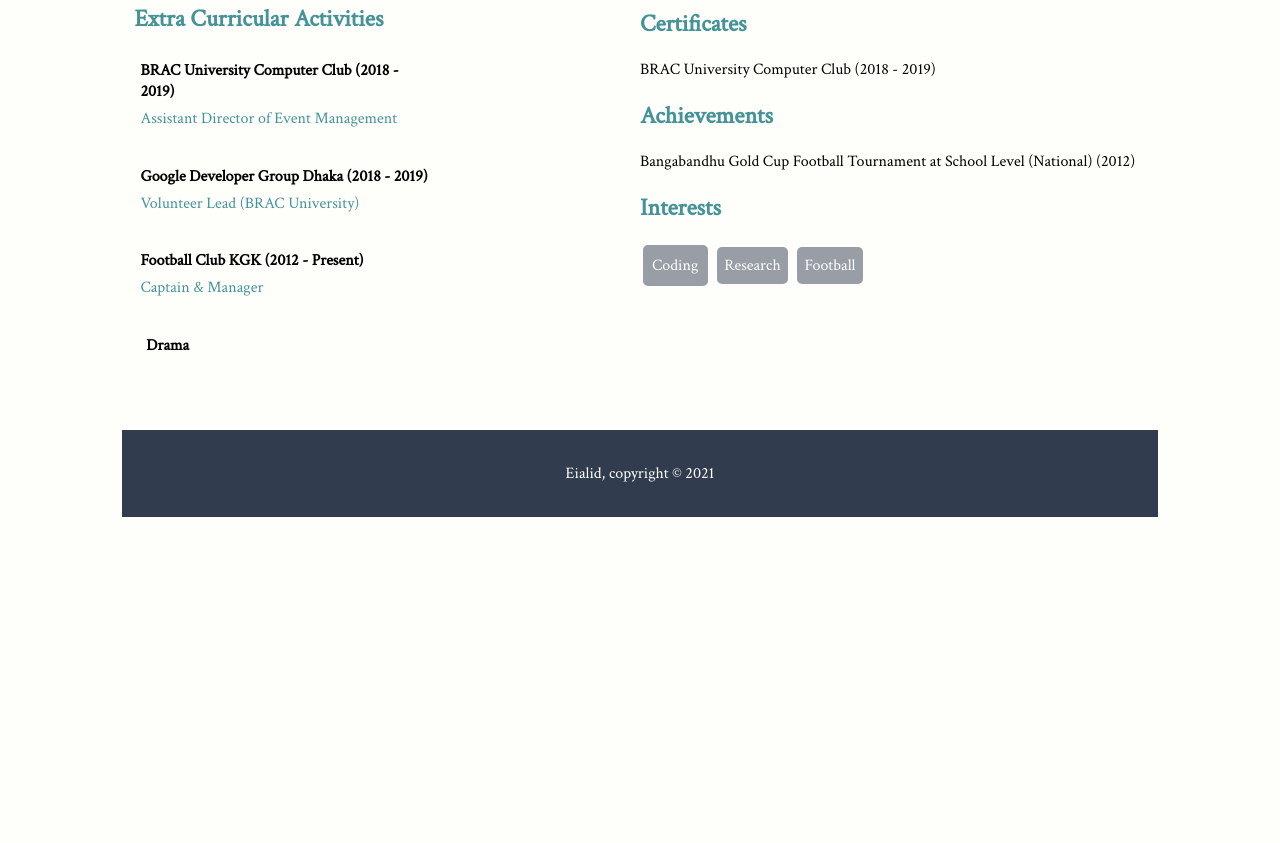
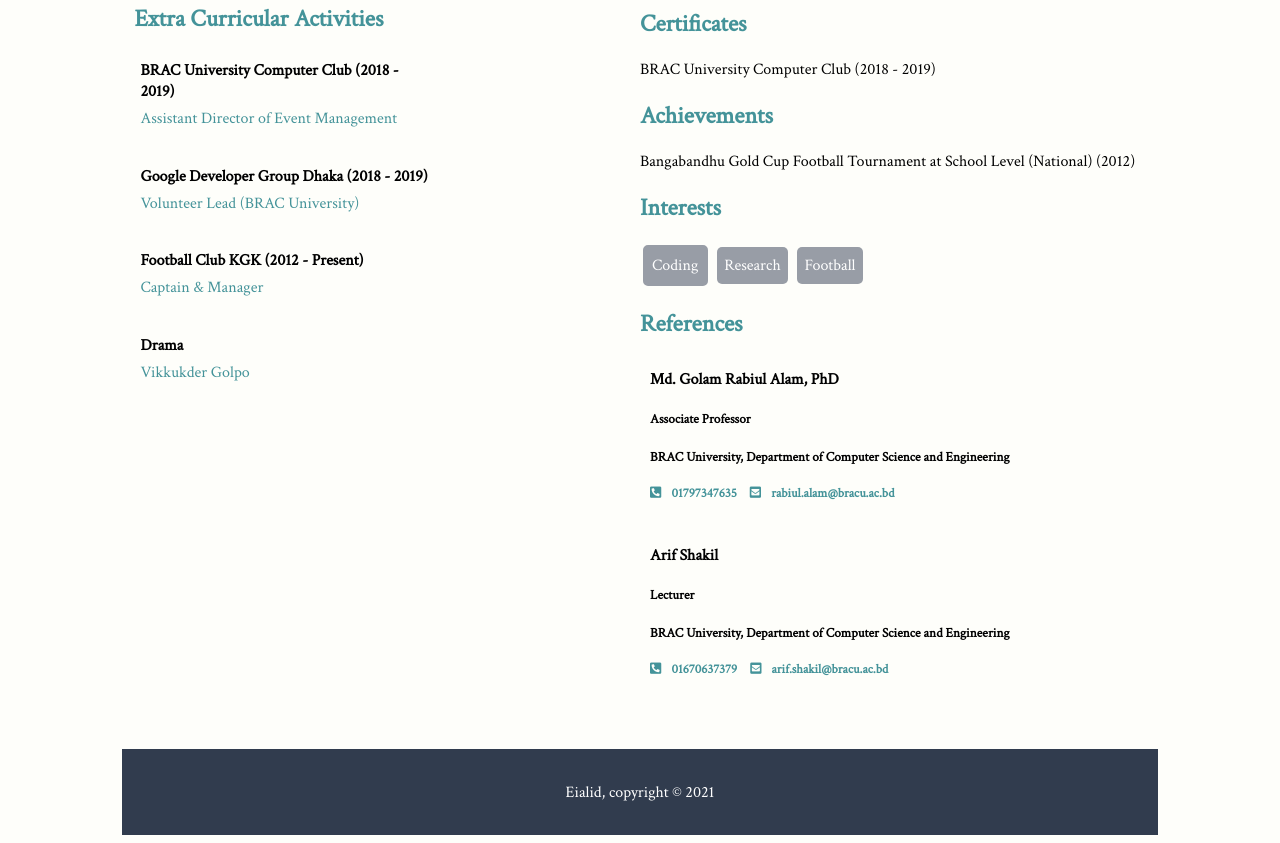
Before and after one commit to EialidJoy/resume, a plain HTML site: page index.html in a window 1280 px wide. Shown: the part 1010-1853 px from the top of the page. Before the commit the page ends 1535 px from the top, so only its background shows below. Drawn offline with Linux system fonts and the light colour scheme.

Commit message:
index.html

```diff
--- a/index.html
+++ b/index.html
@@ -22,6 +22,7 @@
 	<meta name="keywords" content="A resume for professional uses">
 	<meta name="author" content="Eialid Ahmed Joy">
 	<title>Eialid Ahmed Joy | Welcome </title>
+	<!-- <link rel="shortcut icon" href=""> -->
 	<link rel="stylesheet" type="text/css" href="style.css">
 	<link rel="preconnect" href="https://fonts.gstatic.com">
 	<link href="https://fonts.googleapis.com/css2?family=Crimson+Text&display=swap" rel="stylesheet">
@@ -138,11 +139,6 @@
 			</div>
 
 
-
-
-
-
-
 			<!-- extra curricular section -->
 			<div id="extraCurriculars">
 				<h2>Extra Curricular Activities</h2>
@@ -167,11 +163,22 @@
 					</div>
 				</div>
 				<div class="movingRight">
-					<h4><a href="https://www.youtube.com/watch?v=5UX7YxagFyM" target="_blank"><span>Drama</span></a></h4>
+					<h4>Drama</h4>
+					<div class="yearAndGrade">
+						<h7><a  class="drama" href="https://www.youtube.com/watch?v=5UX7YxagFyM" target="_blank"><span>Vikkukder Golpo</span></a></h7>
+					</div>
 				</div>
+
 
 			</div>
 
+			<!-- interests -->
+
+<!-- 			<div id="skills">
+					<h2>Interests</h2>
+					<span class="interest">Coding</span> <span>Research</span> <span>Football</span>
+			</div>
+ -->
 		</section>
 
 
@@ -261,6 +268,30 @@
 					<span class="interest">Coding</span> <span>Research</span> <span>Football</span>
 				</div>
 
+				<!-- References -->
+				<div id="reference">
+					<h2>References</h2>
+
+					<h4><a href="https://www.bracu.ac.bd/about/people/md-golam-rabiul-alam-phd" target="_blank">Md. Golam Rabiul Alam, PhD </a></h4>
+
+					<h5>Associate Professor</h5>
+					<h5>BRAC University, Department of Computer Science and Engineering</h5>
+					<div class="references">
+							<h6><i class="fas fa-phone-square-alt"></i>01797347635 <i class="fas fa-envelope-square"></i>rabiul.alam@bracu.ac.bd</h6>
+							<!-- <h6><i class="fas fa-envelope-square"></i>rabiul.alam@bracu.ac.bd</h6> -->
+					</div>
+
+
+					<h4><a href="https://www.bracu.ac.bd/about/people/arif-shakil" target="_blank">Arif Shakil</a></h4>
+
+					<h5>Lecturer</h5>
+					<h5>BRAC University, Department of Computer Science and Engineering</h5>
+					<div class="references">
+
+							<h6><i class="fas fa-phone-square-alt"></i>01670637379 <i class="fas fa-envelope-square"></i>arif.shakil@bracu.ac.bd</h6>
+					</div>
+				</div>
+
 		</aside>
 	</div>
 	<footer>
--- a/style.css
+++ b/style.css
@@ -85,6 +85,10 @@ a{
 	color: black;
 }
 
+.drama{
+	color: #449399;
+}
+
 a:hover{
 	font-weight: bold;
 }
@@ -124,6 +128,7 @@ a:hover{
 }
 
 .skills span {
+
 	background-color: #989da6;
 	color: #ffffff;
 	margin: 0.5%!important;
@@ -171,6 +176,21 @@ section#leftSide{
 	/*font-weight: bold;*/
 }
 
+.references{
+	margin-bottom: 5%;
+	padding-left: 0%;
+	color: #449399;
+	font-size: 1.2em;
+	/*font-weight: bold;*/
+}
+
+.references h6{
+	padding: 0%;
+}
+
+#reference a:hover{
+	color: #449399;
+}
 .movingRight{
 	margin-bottom: 10%;
 }
```
Also changed, not shown: android-chrome-192x192.png (added), android-chrome-512x512.png (added), apple-touch-icon.png (added), favicon.ico (added), favicon_io/android-chrome-192x192.png (added), favicon_io/android-chrome-512x512.png (added), favicon_io/apple-touch-icon.png (added), favicon_io/favicon-16x16.png (added), favicon_io/favicon-32x32.png (added), favicon_io/favicon.ico (added), favicon_io/site.webmanifest (added).
